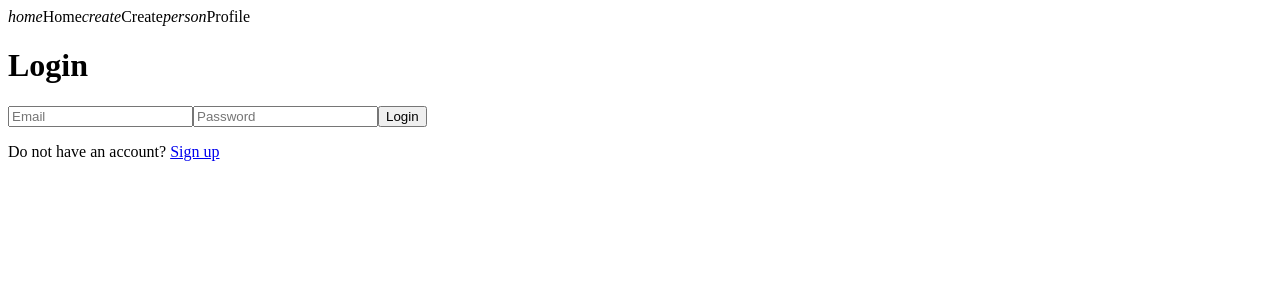
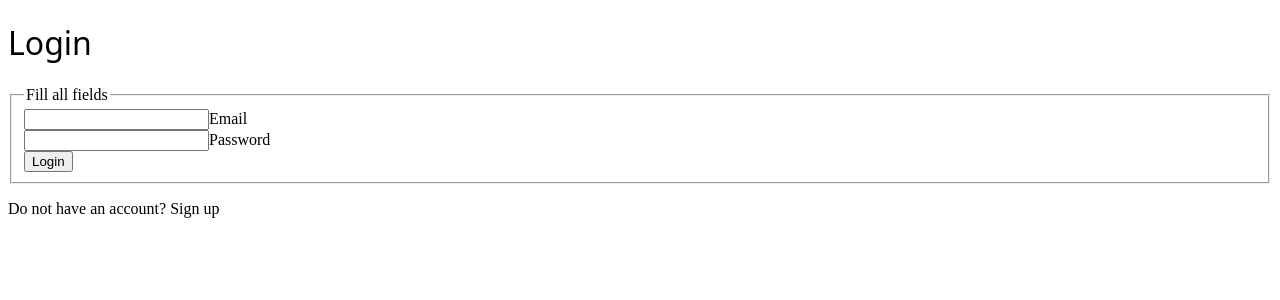
Before and after one commit to jacob-corletto/TourDiary, a React (Vite) app in the folder client/: page /login in a window 1280 px wide. Shown: the top 300 px of the page. Built offline with nearby package versions, Linux system fonts and the light colour scheme.

Commit message:
changing up the login and signup pages

```diff
--- a/client/src/App.css
+++ b/client/src/App.css
@@ -36,6 +36,12 @@
   --surface-container-high: #2f2829;
   --surface-container-highest: #3a3334;
 }
+.rubik-bubbles-regular {
+  font-family: "Rubik Bubbles", system-ui;
+  font-weight: 400;
+  font-style: normal;
+}
+
 /*
 .logo {
   height: 6em;
--- a/client/src/components/Layout.jsx
+++ b/client/src/components/Layout.jsx
@@ -3,10 +3,10 @@ import { useContext } from "react";
 import AuthContext from "../context/AuthContext";
 
 const Layout = ({ children }) => {
-  const { loading } = useContext(AuthContext);
+  const { loading, user } = useContext(AuthContext);
   return (
     <>
-      {!loading && <Navbar />}
+      {!loading && user && <Navbar />}
       <main className="responsive">{children}</main>
     </>
   );
--- a/client/src/pages/LoginPage.jsx
+++ b/client/src/pages/LoginPage.jsx
@@ -1,48 +1,70 @@
 import { useState, useContext } from "react";
-import { useNavigate, Link } from "react-router-dom";
+import { useNavigate } from "react-router-dom";
 import AuthContext from "../context/AuthContext";
 
 const LoginPage = () => {
   const [email, setEmail] = useState("");
   const [password, setPassword] = useState("");
   const { login } = useContext(AuthContext);
+  const [error, setError] = useState("");
   const navigate = useNavigate();
 
   const handleSubmit = async (e) => {
     e.preventDefault();
+    console.log("Login attempt with email:", email);
+    console.log("Login attempt with password:", password);
+    setError("");
     try {
       await login(email, password);
       console.log("Login successful");
       navigate("/");
     } catch (error) {
       console.error("Login failed:", error);
+      setError("Login failed. Please check your credentials.");
     }
   };
 
+  const handleSignup = () => {
+    navigate("/signup");
+  };
+
   return (
-    <div>
-      <h1>Login</h1>
-      <form onSubmit={handleSubmit}>
+    <>
+      <div className="center padding">
+        <h1 className="rubik-bubbles-regular center-align">Login</h1>
+        <form className="padding center" onSubmit={handleSubmit}>
+          <fieldset>
+            <legend>Fill all fields</legend>
+            <div className="field border label">
               <input
-          type="email"
-          placeholder="Email"
+                type="text"
                 value={email}
                 onChange={(e) => setEmail(e.target.value)}
                 required
               />
+              <label>Email</label>
+            </div>
+            <div className="field border label">
               <input
                 type="password"
-          placeholder="Password"
                 value={password}
                 onChange={(e) => setPassword(e.target.value)}
                 required
               />
+              <label>Password</label>
+            </div>
             <button type="submit">Login</button>
+          </fieldset>
+          <p className="center-align">
+            Do not have an account?{" "}
+            <a className="link" onClick={handleSignup}>
+              Sign up
+            </a>
+          </p>
         </form>
-      <p>
-        Do not have an account? <Link to="/signup">Sign up</Link>
-      </p>
       </div>
+      {error && <p className="error center-align large">{error}</p>}
+    </>
   );
 };
 
--- a/client/src/pages/SignUpPage.jsx
+++ b/client/src/pages/SignUpPage.jsx
@@ -19,10 +19,13 @@ const SignUpPage = () => {
     }
   };
 
+  const handleSignUp = () => {
+    navigate("/login");
+  };
+
   return (
-    <div>
-      <h1>Sign Up</h1>
-      <form onSubmit={handleSubmit}>
+    <div className="center padding">
+      {/* <form onSubmit={handleSubmit}>
         <input
           type="text"
           placeholder="Username"
@@ -44,7 +47,45 @@ const SignUpPage = () => {
           onChange={(e) => setPassword(e.target.value)}
           required
         />
-        <button type="submit">Sign Up</button>
+        <button type="submit">Sign Up</button> */}
+      <form className="padding center " onSubmit={handleSubmit}>
+        <h1 className="rubik-bubbles-regular center-align">Sign Up</h1>
+        <fieldset>
+          <div className="field border label">
+            <input
+              type="text"
+              value={username}
+              onChange={(e) => setUsername(e.target.value)}
+              required
+            />
+            <label>Username</label>
+          </div>
+          <div className="field border label">
+            <input
+              type="text"
+              value={email}
+              onChange={(e) => setEmail(e.target.value)}
+              required
+            />
+            <label>Email</label>
+          </div>
+          <div className="field border label">
+            <input
+              type="password"
+              value={password}
+              onChange={(e) => setPassword(e.target.value)}
+              required
+            />
+            <label>Password</label>
+          </div>
+          <button type="submit">Sign Up</button>
+        </fieldset>
+        <p className="center-align">
+          Have an account?{" "}
+          <a className="link" onClick={handleSignUp}>
+            Sign in{" "}
+          </a>
+        </p>
       </form>
     </div>
   );
```
Lines whose indentation alone changed are shown as unchanged.
